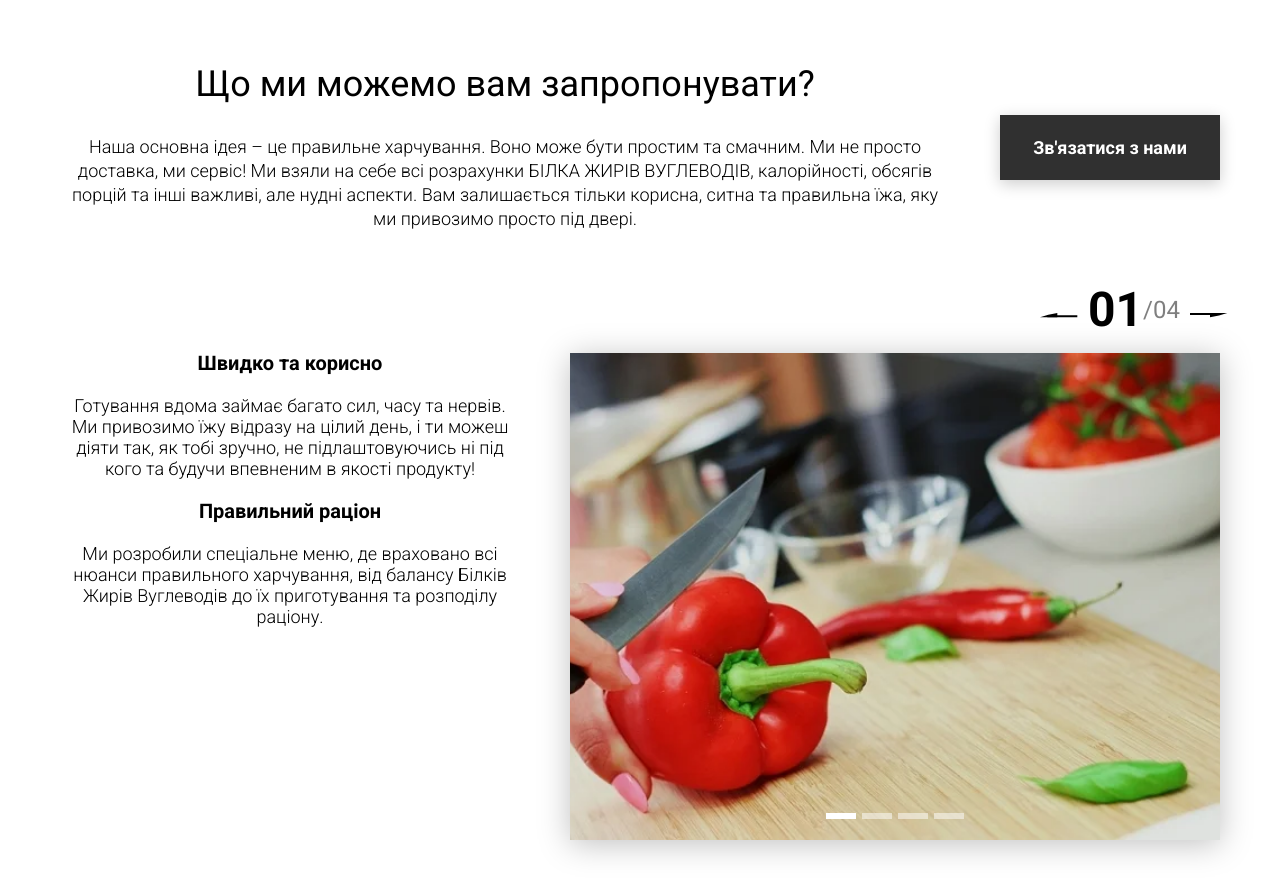
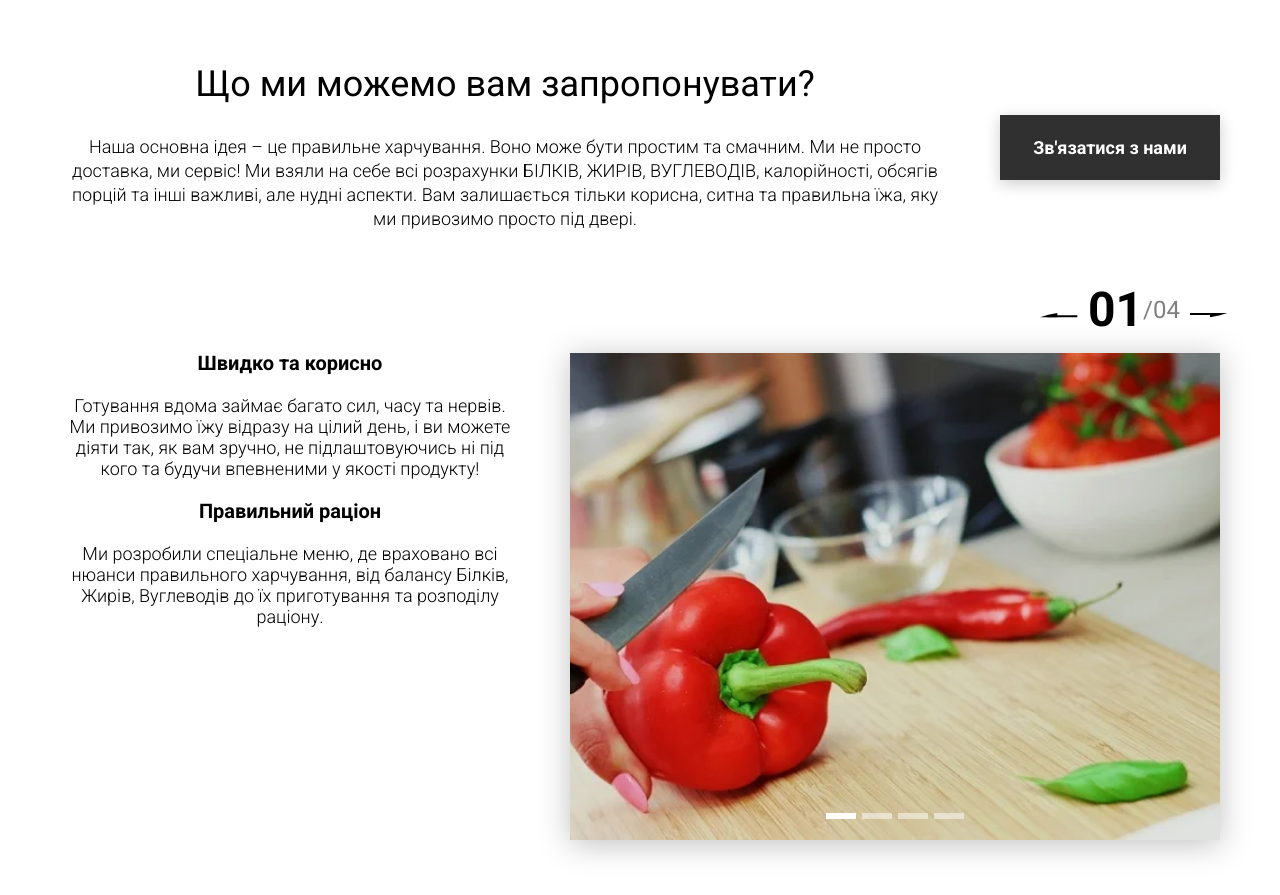
Before and after one commit to mux-mux/food, a website: page index.html in a window 1280 px wide. Shown: the part 860-1755 px from the top of the page. Drawn offline with Linux system fonts and the light colour scheme; no server answers.

Commit message:
fix typos

```diff
--- a/index.html
+++ b/index.html
@@ -113,8 +113,8 @@
           <div class="offer__descr">
             Наша основна ідея – це правильне харчування. Воно може бути простим
             та смачним. Ми не просто доставка, ми сервіс! Ми взяли на себе всі
-            розрахунки БIЛКА ЖИРIВ ВУГЛЕВОДIВ, калорійності, обсягів порцій та
-            інші важливі, але нудні аспекти. Вам залишається тільки корисна,
+            розрахунки БIЛКІВ, ЖИРIВ, ВУГЛЕВОДIВ, калорійності, обсягів порцій
+            та інші важливі, але нудні аспекти. Вам залишається тільки корисна,
             ситна та правильна їжа, яку ми привозимо просто під двері.
           </div>
         </div>
@@ -127,13 +127,13 @@
           <h2>Швидко та корисно</h2>
           <div class="offer__advantages-text">
             Готування вдома займає багато сил, часу та нервів. Ми привозимо їжу
-            відразу на цілий день, і ти можеш діяти так, як тобі зручно, не
-            підлаштовуючись ні під кого та будучи впевненим в якостi продукту!
+            відразу на цілий день, і ви можете діяти так, як вам зручно, не
+            підлаштовуючись ні під кого та будучи впевненими у якостi продукту!
           </div>
           <h2>Правильний рацiон</h2>
           <div class="offer__advantages-text">
             Ми розробили спеціальне меню, де враховано всі нюанси правильного
-            харчування, від балансу Бiлкiв Жирiв Вуглеводiв до їх приготування
+            харчування, від балансу Бiлкiв, Жирiв, Вуглеводiв до їх приготування
             та розподiлу раціону.
           </div>
         </div>
```
